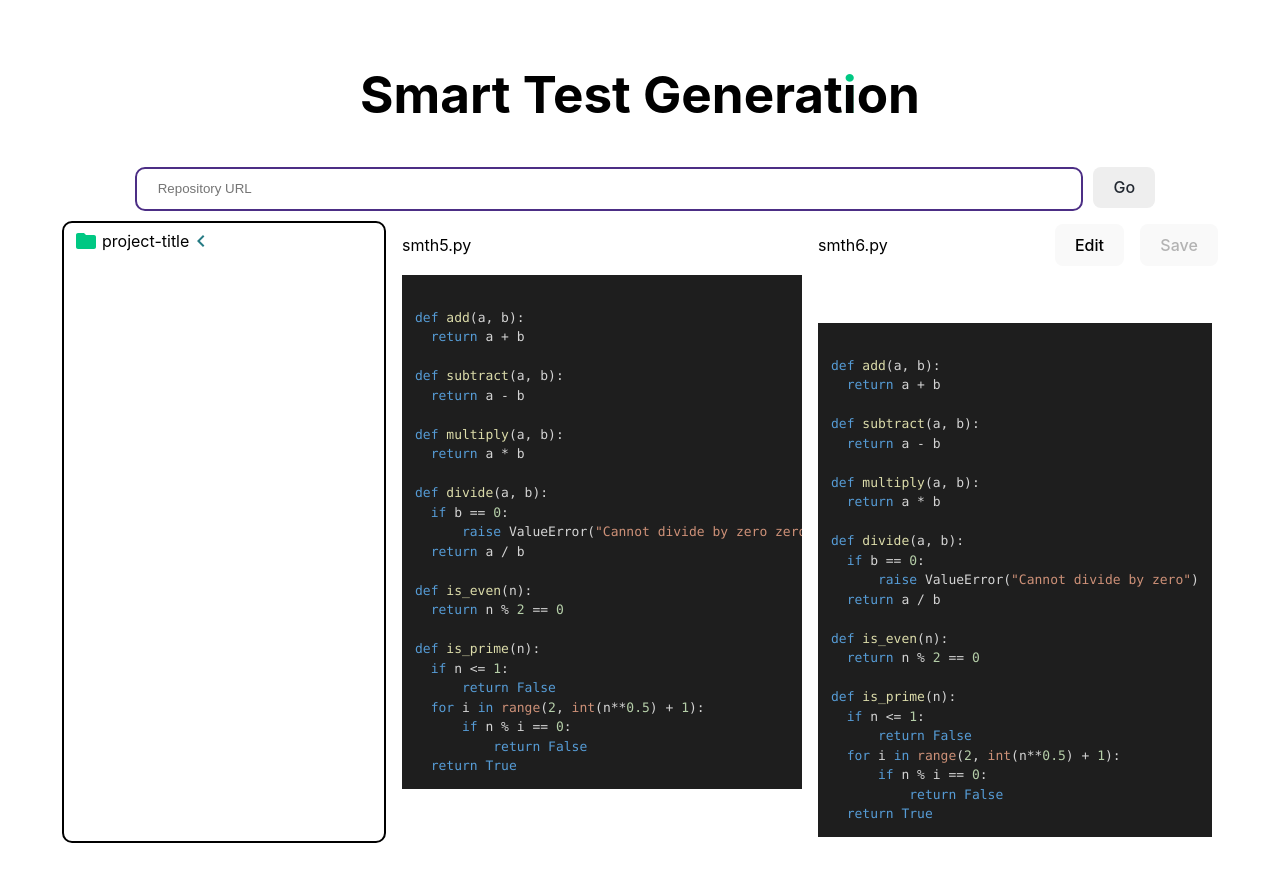
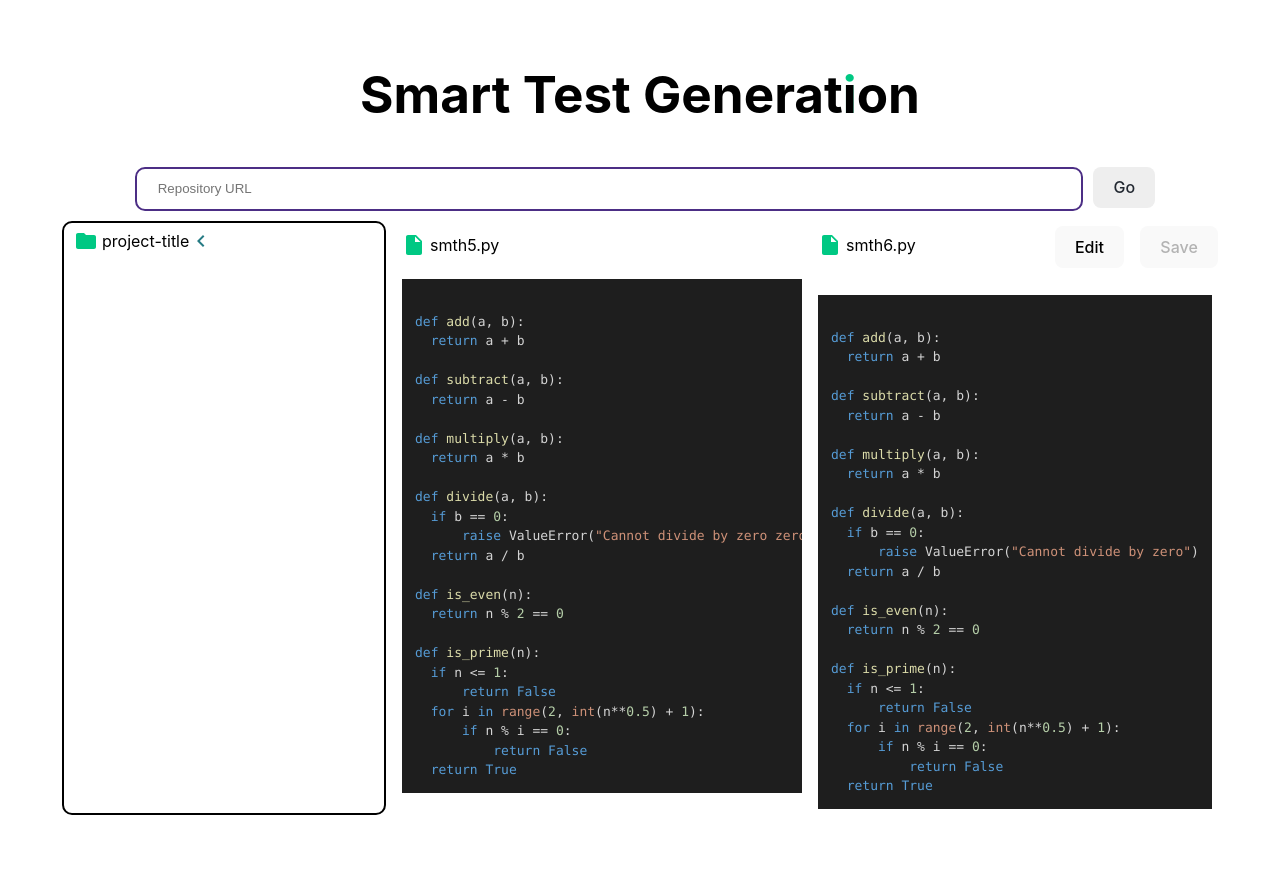
Before and after one commit to calimandaniel/TBH2024, a React (Vite) app in the folder smart-test-generation/client/: page / in a window 1280 px wide. After the commit the page ends 847 px from the top, so only its background shows below. Built offline with nearby package versions, Linux system fonts and the light colour scheme.

Commit message:
Add the file icon

```diff
--- a/smart-test-generation/client/src/view/files_manipulation/CodeDisplay.jsx
+++ b/smart-test-generation/client/src/view/files_manipulation/CodeDisplay.jsx
@@ -2,6 +2,7 @@ import React from 'react';
 import { Prism as SyntaxHighlighter } from 'react-syntax-highlighter';
 import { vscDarkPlus } from 'react-syntax-highlighter/dist/esm/styles/prism';
 import Stack from '@mui/material/Stack';
+import FileIcon from '../icons/FileIcon';
 
 const CodeDisplay = ({ filename, data }) => {
   return (
@@ -12,7 +13,11 @@ const CodeDisplay = ({ filename, data }) => {
         alignItems="flex-start"
         spacing={0}
       >
-        <p>{filename}</p>
+        {filename && (
+          <p>
+            <FileIcon/>{filename}
+          </p>
+        )}
         <SyntaxHighlighter language="python" style={vscDarkPlus}>
           {data}
         </SyntaxHighlighter>
--- a/smart-test-generation/client/src/view/files_manipulation/UnitTestClassDisplayAndEditHeader.jsx
+++ b/smart-test-generation/client/src/view/files_manipulation/UnitTestClassDisplayAndEditHeader.jsx
@@ -1,6 +1,7 @@
 import React from 'react'
 import UnitTestClassDisplayAndEditMenu from './UnitTestClassDisplayAndEditMenu';
 import Stack from '@mui/material/Stack';
+import FileIcon from '../icons/FileIcon';
 
 const UnitTestClassDisplayAndEditHeader = ({ filename, editMode, edited, handleToggleEditMode}) => {
   return (
@@ -10,7 +11,7 @@ const UnitTestClassDisplayAndEditHeader = ({ filename, editMode, edited, handleT
         alignItems="center"
         width={'100%'}
     >
-        <p>{filename}</p>
+        <p><FileIcon/>{filename}</p>
         <UnitTestClassDisplayAndEditMenu
             editMode={editMode}
             edited={edited}
--- /dev/null
+++ b/smart-test-generation/client/src/view/icons/FileIcon.jsx
@@ -0,0 +1,17 @@
+import React from 'react'
+import InsertDriveFileIcon from '@mui/icons-material/InsertDriveFile';
+
+const FileIcon = () => {
+  return (
+    <InsertDriveFileIcon
+        className='folder-icon'
+        style={{
+            verticalAlign: 'middle',
+            marginTop: '-4px',
+            marginRight: '4px'
+        }}
+    />
+  )
+}
+
+export default FileIcon
```
